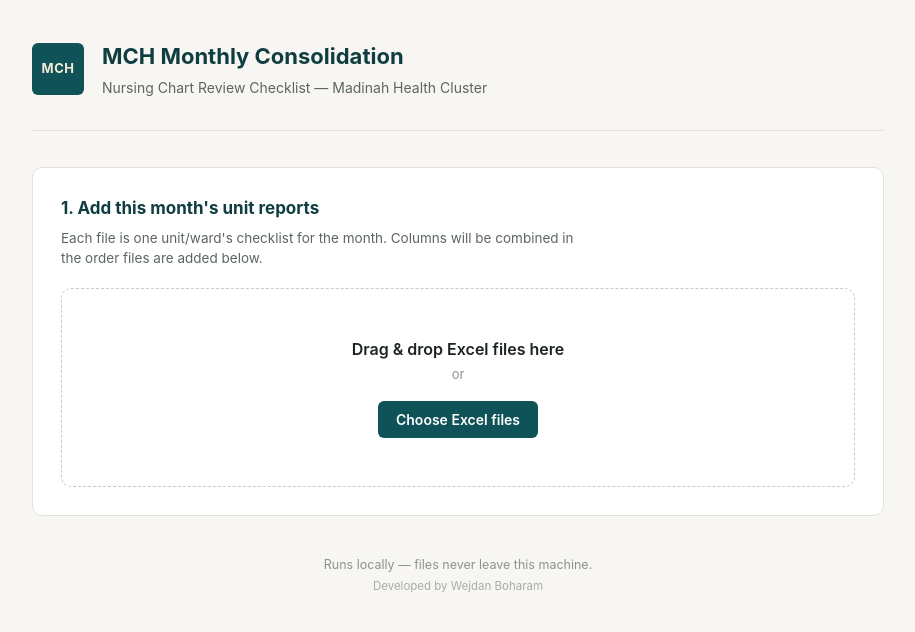
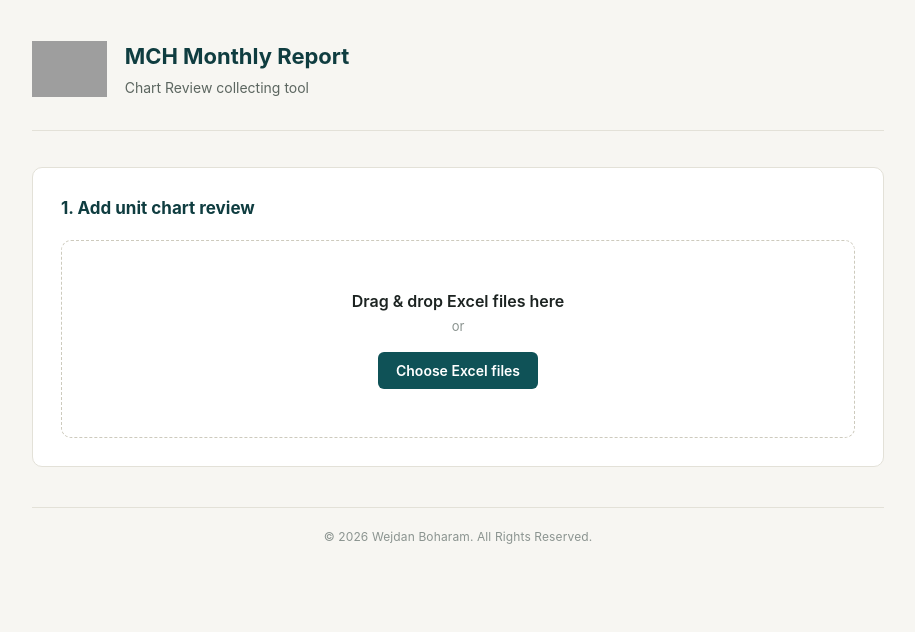
Before and after one commit to Wejdanfb/Chart-Tool, a Flask app: page / in a window 1280 px wide. Shown: the top 632 px of the page, without its empty margins (182-1097 px from the left). Run offline with Flask 3, Linux system fonts and the light colour scheme; grey boxes are pictures that could not be loaded.

Commit message:
Update branding and header UI
- Title 'MCH Monthly Report' (clickable: returns to the start screen, asks before
  clearing files/results), subtitle 'Chart Review collecting tool'.
- Upload heading '1. Add unit chart review' with no explanatory paragraph.
- Remove 'Runs locally' footer line; footer is now '© 2026 Wejdan Boharam. All Rights Reserved.'
- Logo slot at static/logo.png (aspect ratio preserved) with the MCH mark as fallback.
UI only: no changes to consolidation or any Python logic.

Co-Authored-By: Claude Sonnet 5.5 <noreply@anthropic.com>
Claude-Session: https://claude.ai/code/session_01F2QMbyXFLtXC7GWQdfVk59

```diff
--- a/static/app.js
+++ b/static/app.js
@@ -3,6 +3,7 @@
 
   const state = {
     batchId: null,
+    epoch: 0, // bumped by "start new report"; in-flight uploads/generations from before it are dropped
     files: [], // {file_id, filename, valid, error, warnings, unit_name, patient_count}
   };
 
@@ -63,6 +64,7 @@
     if (!fileList || fileList.length === 0) return;
     clearError();
 
+    const epoch = state.epoch;
     const formData = new FormData();
     if (state.batchId) formData.append("batch_id", state.batchId);
     for (const f of fileList) formData.append("files", f);
@@ -71,11 +73,12 @@
     try {
       resp = await fetch("/api/upload", { method: "POST", body: formData });
     } catch (e) {
-      showError("Could not reach the server. Please check your connection and try again.");
+      if (epoch === state.epoch) showError("Could not reach the server. Please check your connection and try again.");
       return;
     }
 
     const data = await readJson(resp);
+    if (epoch !== state.epoch) return; // the user started a new report while this was uploading
     if (!resp.ok) {
       showError(data.error || "Upload failed.");
       return;
@@ -382,6 +385,7 @@
       if (!cancelled) setStep(STEP_IDS.length - 1, STEP_IDS.length - 1);
     })();
 
+    const epoch = state.epoch;
     let resp, data;
     try {
       resp = await fetch("/api/generate", {
@@ -392,6 +396,7 @@
       data = await readJson(resp);
     } catch (e) {
       cancelled = true;
+      if (epoch !== state.epoch) return;
       el.progress.hidden = true;
       el.btnGenerate.disabled = false;
       showError("Could not reach the server. Please check your connection and try again.");
@@ -399,6 +404,7 @@
     }
 
     await stepThrough;
+    if (epoch !== state.epoch) return; // a new report was started while this one was generating
 
     if (!resp.ok) {
       el.progress.hidden = true;
@@ -449,5 +455,51 @@
     el.panelResult.scrollIntoView({ behavior: "smooth", block: "start" });
   }
 
+  // ---------- Home: title link -> back to the start (upload) screen ----------
+  //
+  // The title is a real link to "/", so it works from every screen (upload, review,
+  // generating, result, error). If nothing has been added yet it just returns to the start
+  // screen. If there ARE files or a generated report on screen, nothing is cleared until the
+  // user explicitly confirms "Start new report" - an accidental click never loses their work.
+
+  const homeDialog = document.getElementById("home-dialog");
+  const homeLinks = [document.getElementById("home-link"), document.getElementById("logo-link")];
+
+  function hasWorkOnScreen() {
+    return state.files.length > 0 || !el.panelResult.hidden || !el.progress.hidden;
+  }
+
+  function resetToHome() {
+    state.epoch += 1;
+    state.batchId = null;
+    state.files = [];
+    el.outputFilename.value = "";
+    el.progress.hidden = true;
+    el.panelResult.hidden = true;
+    el.resultDetails.innerHTML = "";
+    el.btnDownload.removeAttribute("href");
+    el.progressSteps.querySelectorAll("li").forEach(li => li.classList.remove("done", "active"));
+    clearError();
+    el.fileInput.value = "";
+    render(); // shows the upload panel, hides review/generate, disables Generate
+    window.scrollTo({ top: 0, behavior: "smooth" });
+  }
+
+  homeLinks.forEach(link => link.addEventListener("click", (e) => {
+    // let "open in new tab" gestures behave like a normal link
+    if (e.metaKey || e.ctrlKey || e.shiftKey || e.altKey || e.button !== 0) return;
+    e.preventDefault();
+    if (!hasWorkOnScreen()) { resetToHome(); return; }
+    if (homeDialog && typeof homeDialog.showModal === "function") {
+      homeDialog.showModal();
+    } else if (window.confirm("Start a new report? The files you added and any generated report will be cleared.")) {
+      resetToHome();
+    }
+  }));
+  if (homeDialog) {
+    document.getElementById("home-cancel").addEventListener("click", () => homeDialog.close());
+    document.getElementById("home-confirm").addEventListener("click", () => { homeDialog.close(); resetToHome(); });
+  }
+
   render();
 })();
--- a/static/style.css
+++ b/static/style.css
@@ -1,5 +1,5 @@
 /* ============================================================
-   MCH Monthly Consolidation — visual identity
+   MCH Monthly Report — visual identity
 
    Grounded in the source material itself: the checklist's own
    banner uses a deep teal mark on a warm cream/gold field. That
@@ -68,6 +68,25 @@ html, body {
   margin-bottom: 36px;
 }
 
+/* Logo slot: the supplied image (aspect ratio preserved) with the original "MCH" mark as
+   a fallback if the image can't be loaded. */
+.masthead-logo {
+  flex: 0 0 auto;
+  display: flex;
+  align-items: center;
+  text-decoration: none;
+}
+.masthead-logo-img {
+  display: block;
+  height: 56px;
+  width: auto;
+  max-width: 180px;
+  object-fit: contain;
+}
+.masthead-logo .masthead-mark { display: none; }
+.masthead-logo.logo-failed .masthead-logo-img { display: none; }
+.masthead-logo.logo-failed .masthead-mark { display: flex; }
+
 .masthead-mark {
   flex: 0 0 auto;
   width: 52px;
@@ -89,6 +108,14 @@ html, body {
   font-weight: 700;
   color: var(--teal-900);
 }
+
+.home-link {
+  color: inherit;
+  text-decoration: none;
+  border-radius: 4px;
+}
+.home-link:hover { color: var(--teal-600); }
+.home-link:focus-visible { outline: 2px solid var(--teal-600); outline-offset: 3px; }
 
 .masthead-text p {
   margin: 4px 0 0;
@@ -112,6 +139,8 @@ html, body {
   font-weight: 700;
   color: var(--teal-900);
 }
+
+.panel-head-plain h2 { margin-bottom: 18px; }
 
 .panel-sub {
   margin: 0 0 20px;
@@ -559,15 +588,31 @@ footer {
   color: var(--ink-faint);
   font-size: 12.5px;
   margin-top: 40px;
+  padding-top: 20px;
+  border-top: 1px solid var(--border);
 }
+
+/* Home-link confirmation dialog */
+.home-dialog {
+  border: 1px solid var(--border);
+  border-radius: var(--radius);
+  padding: 24px 26px;
+  max-width: 400px;
+  color: var(--ink);
+  box-shadow: 0 12px 36px rgba(15, 61, 64, 0.22);
+}
+.home-dialog::backdrop { background: rgba(28, 35, 33, 0.35); }
+.home-dialog h2 { margin: 0 0 8px; font-size: 17px; color: var(--teal-900); }
+.home-dialog p { margin: 0 0 20px; font-size: 14px; color: var(--ink-soft); }
+.home-dialog-actions { display: flex; gap: 10px; justify-content: flex-end; }
 
 footer p { margin: 0 0 4px; }
 footer p:last-child { margin-bottom: 0; }
 
 footer .credit {
-  font-size: 11.5px;
+  font-size: 12px;
+  letter-spacing: 0.01em;
   color: var(--ink-faint);
-  opacity: 0.75;
 }
 
 @media (max-width: 640px) {
--- a/templates/index.html
+++ b/templates/index.html
@@ -3,7 +3,7 @@
 <head>
 <meta charset="UTF-8">
 <meta name="viewport" content="width=device-width, initial-scale=1.0">
-<title>MCH Monthly Consolidation</title>
+<title>MCH Monthly Report</title>
 <link rel="stylesheet" href="/static/style.css">
 </head>
 <body>
@@ -11,10 +11,16 @@
 <div class="page">
 
   <header class="masthead">
-    <div class="masthead-mark" aria-hidden="true">MCH</div>
+    <!-- Logo: /static/logo.png. If the image is missing or fails to load, the onerror handler
+         adds .logo-failed and the original "MCH" mark is shown instead. -->
+    <a class="masthead-logo" href="/" id="logo-link" tabindex="-1" aria-hidden="true">
+      <img src="/static/logo.png" alt="" class="masthead-logo-img"
+           onerror="this.parentNode.classList.add('logo-failed')">
+      <span class="masthead-mark">MCH</span>
+    </a>
     <div class="masthead-text">
-      <h1>MCH Monthly Consolidation</h1>
-      <p>Nursing Chart Review Checklist &mdash; Madinah Health Cluster</p>
+      <h1><a class="home-link" id="home-link" href="/" title="Back to the start screen">MCH Monthly Report</a></h1>
+      <p>Chart Review collecting tool</p>
     </div>
   </header>
 
@@ -22,9 +28,8 @@
 
     <!-- STEP 1: UPLOAD -->
     <section class="panel" id="panel-upload">
-      <div class="panel-head">
-        <h2>1. Add this month's unit reports</h2>
-        <p class="panel-sub">Each file is one unit/ward's checklist for the month. Columns will be combined in the order files are added below.</p>
+      <div class="panel-head panel-head-plain">
+        <h2>1. Add unit chart review</h2>
       </div>
 
       <div class="dropzone" id="dropzone" tabindex="0" role="button" aria-label="Upload Excel files">
@@ -112,9 +117,18 @@
   </main>
 
   <footer>
-    <p>Runs locally &mdash; files never leave this machine.</p>
-    <p class="credit">Developed by Wejdan Boharam</p>
+    <p class="credit">&copy; 2026 Wejdan Boharam. All Rights Reserved.</p>
   </footer>
+
+  <!-- Confirmation shown only when the home link is used while files/results are on screen -->
+  <dialog id="home-dialog" class="home-dialog" aria-labelledby="home-dialog-title">
+    <h2 id="home-dialog-title">Start a new report?</h2>
+    <p>The files you added and any generated report will be cleared from this screen.</p>
+    <div class="home-dialog-actions">
+      <button type="button" class="btn btn-ghost" id="home-cancel">Keep working</button>
+      <button type="button" class="btn btn-primary" id="home-confirm">Start new report</button>
+    </div>
+  </dialog>
 
 </div>
 
```
Also changed, not shown: README.md.
